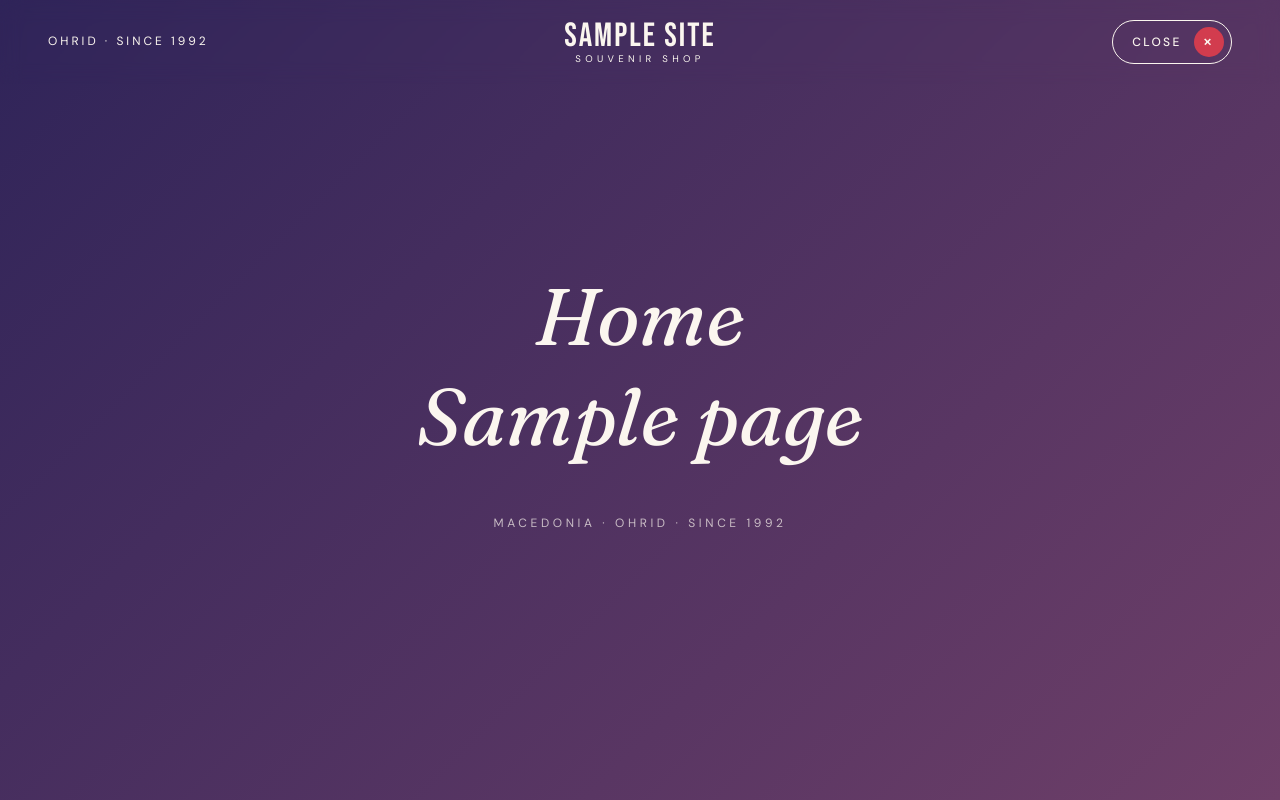
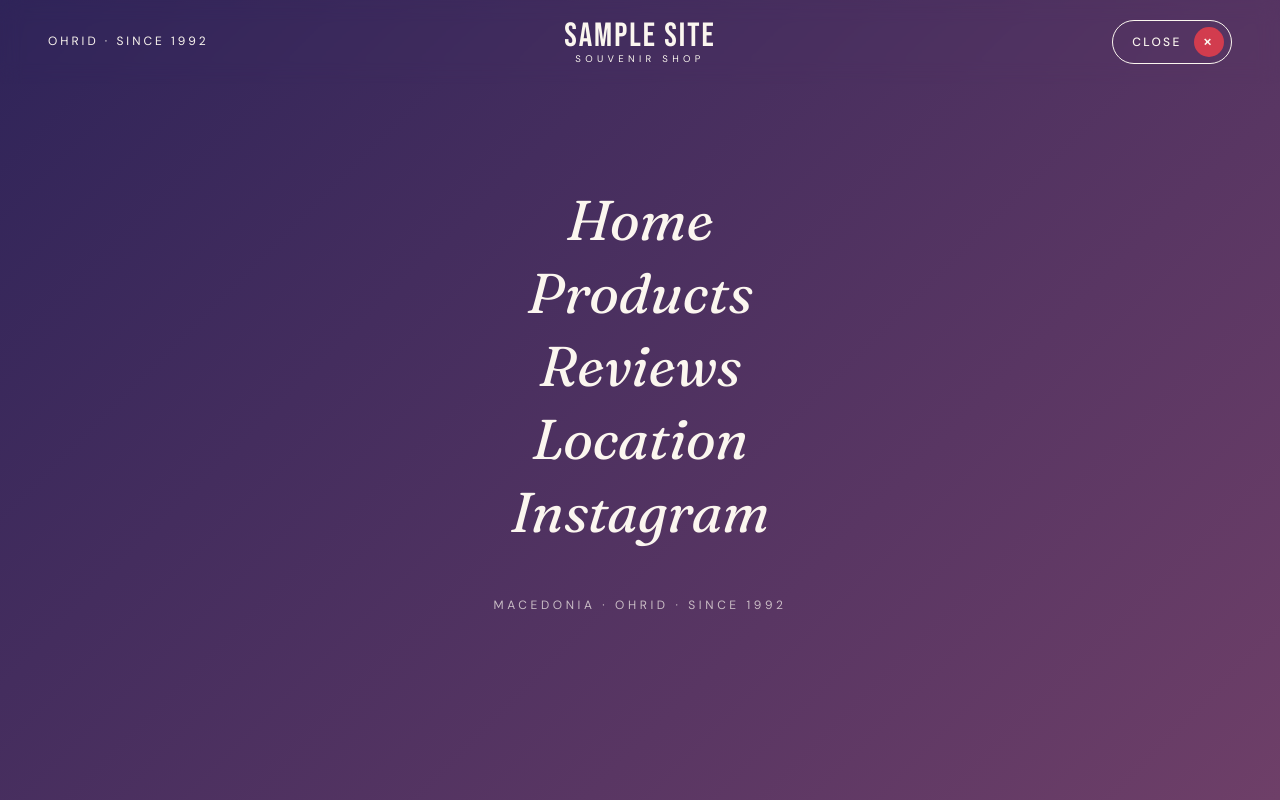
Before and after one commit to iimosh/melodija-theme, a WordPress theme: template index.php in a window 1280 px wide, after a click that opens the changed part. Run offline with PHP 8.4 and a stand-in for WordPress, Linux system fonts and the light colour scheme; the site name, menu and one post (Sample post) are stand-ins, and other content is empty.

Commit message:
Add section menu and editable Products in WP Admin

```diff
--- a/functions.php
+++ b/functions.php
@@ -7,12 +7,22 @@
 
 function melodija_setup() {
     add_theme_support( 'title-tag' );
-
-    register_nav_menus( array(
-        'primary' => 'Main menu',
-    ) );
+    add_theme_support( 'post-thumbnails' );
 }
 add_action( 'after_setup_theme', 'melodija_setup' );
+
+require get_theme_file_path( 'inc/products.php' );
+
+/** The homepage sections shown in the menu: id => label. The ids match the <section id="..."> in front-page.php. */
+function melodija_sections() {
+    return array(
+        'top'        => 'Home',
+        'products'   => 'Products',
+        'reviews'    => 'Reviews',
+        'visit'      => 'Location',
+        'instagram'  => 'Instagram',
+    );
+}
 
 function melodija_assets() {
     $version = wp_get_theme()->get( 'Version' );
--- a/header.php
+++ b/header.php
@@ -17,7 +17,7 @@
         <span class="logo__sub">Souvenir shop</span>
     </a>
 
-   <button class="menu-button" aria-expanded="false" aria-controls="menu-overlay">
+    <button class="menu-button" aria-expanded="false" aria-controls="menu-overlay">
         <span class="menu-button__label">Menu</span>
         <span class="menu-button__dot" aria-hidden="true">+</span>
     </button>
@@ -25,12 +25,15 @@
 
 <div class="menu-overlay" id="menu-overlay" hidden>
     <nav class="menu-overlay__nav" aria-label="Main">
-        <?php
-        wp_nav_menu( array(
-            'theme_location' => 'primary',
-            'container'      => false,
-        ) );
-        ?>
+        <ul>
+            <?php foreach ( melodija_sections() as $id => $label ) : ?>
+                <li>
+                    <a href="<?php echo esc_url( home_url( '/#' . $id ) ); ?>"><?php echo esc_html( $label ); ?></a>
+                </li>
+            <?php endforeach; ?>
+        </ul>
+<!--        esc_url() cleans a value used inside href or src.-->
+<!--        esc_html() cleans text shown on the page, so < becomes &lt; and so on.-->
     </nav>
     <p class="menu-overlay__footer">Macedonia · Ohrid · Since 1992</p>
 </div>
--- /dev/null
+++ b/inc/products.php
@@ -0,0 +1,128 @@
+<?php
+/**
+ * Products
+ * 1. Adds a "Products" section to WP Admin (a custom post type).
+ * 2. melodija_get_products() reads them for the homepage.
+ */
+
+function melodija_register_products() {
+    register_post_type( 'melodija_product', array(
+        'labels'        => array(
+            'name'               => 'Products',
+            'singular_name'      => 'Product',
+            'add_new_item'       => 'Add new product group',
+            'edit_item'          => 'Edit product group',
+            'featured_image'     => 'Product photo',
+            'set_featured_image' => 'Set product photo',
+        ),
+        'public'        => false,
+        'show_ui'       => true,
+        'menu_icon'     => 'dashicons-products',
+        'menu_position' => 5,
+        'supports'      => array( 'title', 'excerpt', 'thumbnail', 'page-attributes' ),
+    ) );
+
+    register_taxonomy( 'melodija_product_tag', 'melodija_product', array(
+        'labels'            => array(
+            'name'          => 'Product tags',
+            'singular_name' => 'Product tag',
+            'add_new_item'  => 'Add new tag',
+        ),
+        'public'            => false,
+        'show_ui'           => true,
+        'show_admin_column' => true,
+    ) );
+}
+add_action( 'init', 'melodija_register_products' );
+
+// WordPress hides the Excerpt box by default, we need to show it
+function melodija_show_excerpt_box( $hidden, $screen ) {
+    if ( 'melodija_product' === $screen->post_type ) {
+        $hidden = array_diff( $hidden, array( 'postexcerpt' ) );
+    }
+    return $hidden;
+}
+add_filter( 'default_hidden_meta_boxes', 'melodija_show_excerpt_box', 10, 2 );
+
+/**
+ * Returns the products for the homepage.
+ * Reads them from WP Admin → Products. If none exist yet, uses the default list below.
+ */
+function melodija_get_products() {
+    $query = new WP_Query( array(
+        'post_type'      => 'melodija_product',
+        'posts_per_page' => -1,                         // all of them
+        'orderby'        => array( 'menu_order' => 'ASC', 'date' => 'ASC' ),
+        'no_found_rows'  => true,
+    ) );
+
+    if ( ! $query->have_posts() ) {
+        return melodija_default_products();
+    }
+
+    $products = array();
+
+    while ( $query->have_posts() ) {
+        $query->the_post();
+
+        $products[] = array(
+            'name'     => get_the_title(),
+            'text'     => has_excerpt() ? get_the_excerpt() : '',
+            'tags'     => wp_get_post_terms( get_the_ID(), 'melodija_product_tag', array( 'fields' => 'names' ) ),
+            'image_id' => get_post_thumbnail_id(),      // ID of the photo in the Media Library
+        );
+    }
+
+    wp_reset_postdata();
+
+    return $products;
+}
+
+/** Shown until the first product is added in WP Admin. */
+function melodija_default_products() {
+    return array(
+    array(
+        'name'  => 'Cups & mugs',
+        'text'  => 'So many shapes and designs, from classic mugs to cups you won\'t find anywhere else.',
+        'tags'  => array( 'Mugs', 'Cups', 'Many shapes' ),
+        'image' => 'hero-cup.png',
+        'small' => true,
+    ),
+    array(
+        'name'  => 'Tote bags',
+        'text'  => 'Canvas bags with Ohrid and Macedonian designs, for the beach, the market or every day.',
+        'tags'  => array( 'Big totes', 'Mini totes' ),
+        'image' => 'tote_bags.webp',
+    ),
+    array(
+        'name'   => 'Wallets & pouches',
+        'text'   => 'Wallets in every size, coin purses, and pouches that work just as well as a makeup bag.',
+        'tags'   => array( 'Wallets', 'Coin purses', 'Makeup bags' ),
+        'image'  => 'wallets.webp',
+    ),
+    array(
+        'name'  => 'Soaps & gift bags',
+        'text'  => 'Soaps on their own or tucked into a little bag, ready to give as a gift.',
+        'tags'  => array('With gift bag', 'With gift box', 'Natural Glycerin Soaps', 'Loofah Soap' ),
+        'image' => 'mini_bags_soap.webp',
+    ),
+    array(
+        'name'   => 'Kitchen textiles',
+        'text'   => 'Tea towels and pot holders with traditional motifs, a souvenir you\'ll use every day.',
+        'tags'   => array( 'Tea towels', 'Pot holders' ),
+        'image'  => 'towels.webp',
+    ),
+    array(
+        'name'  => 'Magnets',
+        'text'  => 'The classic souvenir, in many designs of Ohrid, the lake and Macedonia.',
+        'tags'  => array( 'Wooden', 'Ceramic', 'Metal' ),
+        'image' => 'magnets.webp',
+    ),
+    array(
+        'name'  => 'Puzzles',
+        'text'  => '500-piece puzzles of Ohrid and Macedonia, to rebuild the view at home.',
+        'tags'  => array( '500 pieces', 'Ohrid', 'Macedonia' ),
+        'image' => 'puzzle.webp',
+    ),
+);
+}
--- a/style.css
+++ b/style.css
@@ -31,6 +31,9 @@ body {
     -webkit-font-smoothing: antialiased;
 }
 body.menu-open { overflow: hidden; }
+
+html { scroll-behavior: smooth; }
+section[id] { scroll-margin-top: var(--header-height); }
 
 img { max-width: 100%; height: auto; display: block; }
 a { color: inherit; }
@@ -134,8 +137,8 @@ a { color: inherit; }
 .menu-overlay__nav a {
     font-family: var(--font-serif);
     font-style: italic;
-    font-size: clamp(2.5rem, 7vw, 5rem);
-    line-height: 1.25;
+    font-size: clamp(2rem, min(6vw, 7vh), 4.2rem);   /* 6 links must fit, also on short screens */
+    line-height: 1.3;
     text-decoration: none;
     transition: color 0.2s ease;
 }
@@ -557,6 +560,7 @@ a { color: inherit; }
 }
 
 @media (prefers-reduced-motion: reduce) {
+    html { scroll-behavior: auto; }
     .float, .badge, .menu-overlay, .marquee__track { animation: none; }
     .js .reveal { opacity: 1; translate: none; transition: none; }
 }
```
Also changed, not shown: front-page.php (+4 -49 lines), template-parts/product-row.php (+15 -3 lines).
